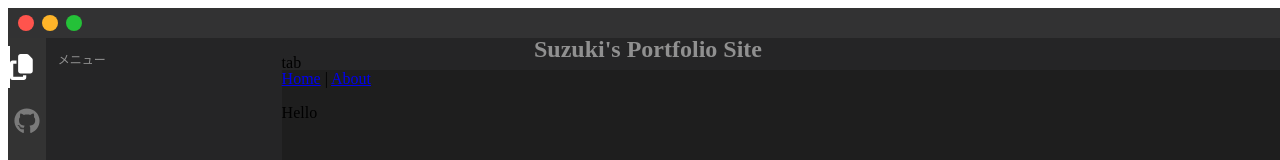
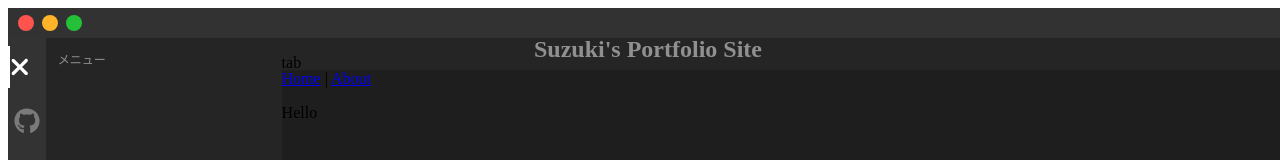
Before and after one commit to suzuki1108/my-portfolio, a Vue app: page / in a window 1280 px wide. Shown: the top 160 px of the page. Built offline with nearby package versions, Linux system fonts and the light colour scheme; the HTML template or start-up script is replaced by a standard one.

Commit message:
Explorerの開閉機能追加

```diff
--- a/src/components/BaseLayout.vue
+++ b/src/components/BaseLayout.vue
@@ -3,8 +3,11 @@
     <HeaderComponent />
     <div class="content-wrapper">
       <div class="editor__container">
-        <SidebarComponent />
-        <ExplorerComponent :is-show-explorer="true" />
+        <SidebarComponent
+          :is-show-explorer="state.isShowExplorer"
+          @sidebar_toggle="sidebar_toggle"
+        />
+        <ExplorerComponent :is-show-explorer="state.isShowExplorer" />
         <TabComponent />
       </div>
     </div>
@@ -18,6 +21,19 @@ import FooterComponent from "@/components/FooterComponent.vue";
 import SidebarComponent from "@/components/SidebarComponent.vue";
 import TabComponent from "@/components/TabComponent.vue";
 import ExplorerComponent from "./ExplorerComponent.vue";
+import { reactive } from "vue";
+
+type State = {
+  isShowExplorer: boolean;
+};
+
+const state = reactive<State>({
+  isShowExplorer: true,
+});
+
+const sidebar_toggle = () => {
+  state.isShowExplorer = !state.isShowExplorer;
+};
 </script>
 
 <style scoped>
--- a/src/components/ExplorerComponent.vue
+++ b/src/components/ExplorerComponent.vue
@@ -1,5 +1,5 @@
 <template>
-  <aside v-if="isShowExplorer" class="explorer">
+  <aside v-if="props.isShowExplorer" class="explorer">
     <p class="explorer__title">メニュー</p>
   </aside>
 </template>
--- a/src/components/SidebarComponent.vue
+++ b/src/components/SidebarComponent.vue
@@ -1,7 +1,11 @@
 <template>
   <aside class="sidebar">
     <div class="sidebar-icons">
-      <fa icon="copy" class="fa-icon fa-icon_current" />
+      <fa
+        :icon="props.isShowExplorer ? 'xmark' : 'bars'"
+        class="fa-icon fa-icon_current"
+        @click="$emit('sidebar_toggle')"
+      />
       <a href="https://github.com/suzuki1108/">
         <fa :icon="['fab', 'github']" class="fa-icon" />
       </a>
@@ -12,7 +16,13 @@
   </aside>
 </template>
 
-<script setup lang="ts"></script>
+<script setup lang="ts">
+import { defineProps } from "vue";
+
+const props = defineProps({
+  isShowExplorer: Boolean,
+});
+</script>
 
 <style scoped>
 .sidebar {
--- a/src/main.ts
+++ b/src/main.ts
@@ -2,11 +2,11 @@ import { createApp } from "vue";
 import App from "./App.vue";
 import router from "./router";
 import { library } from "@fortawesome/fontawesome-svg-core";
-import { faCopy, faBlog } from "@fortawesome/free-solid-svg-icons";
+import { faBars, faXmark, faBlog } from "@fortawesome/free-solid-svg-icons";
 import { faGithub } from "@fortawesome/free-brands-svg-icons";
 import { FontAwesomeIcon } from "@fortawesome/vue-fontawesome";
 
-library.add(faCopy, faBlog, faGithub);
+library.add(faBars, faXmark, faBlog, faGithub);
 const app = createApp(App);
 app.use(router);
 app.component("fa", FontAwesomeIcon);
```
